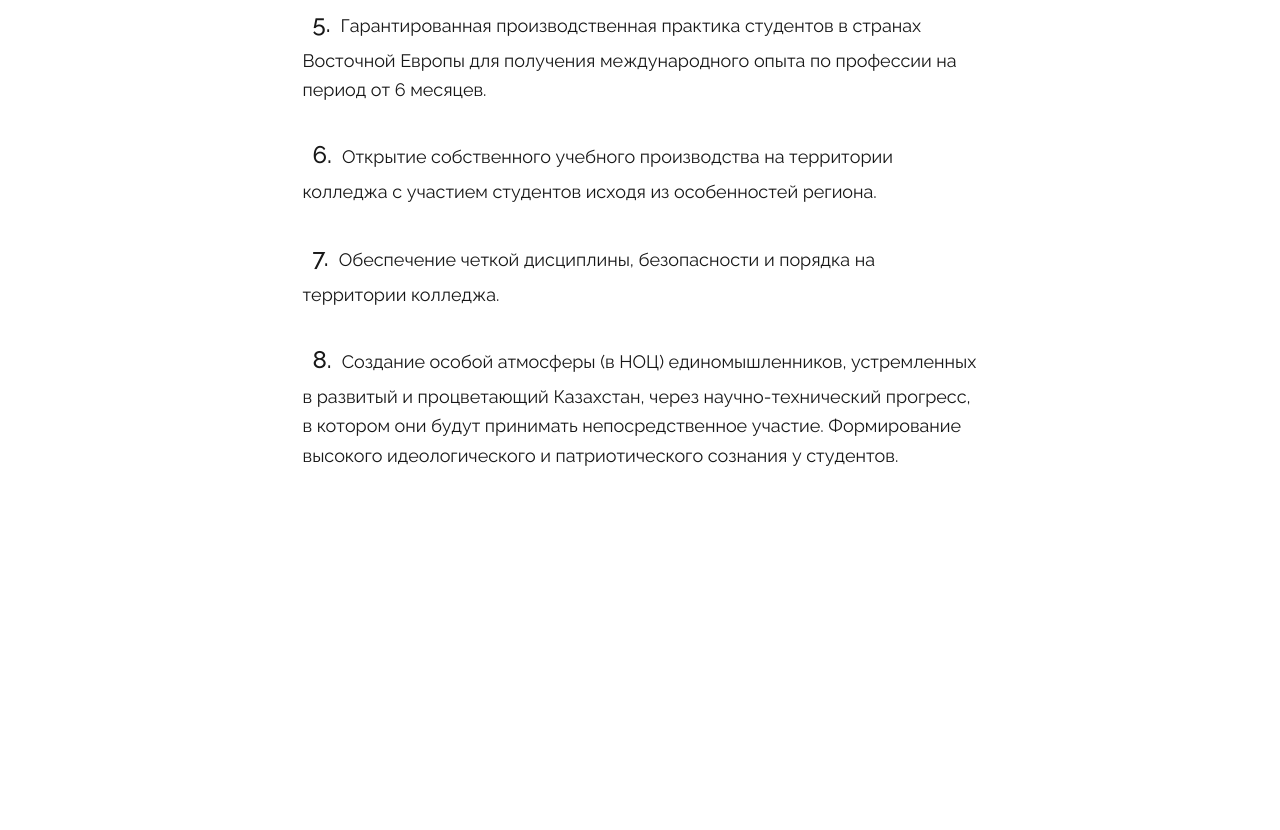
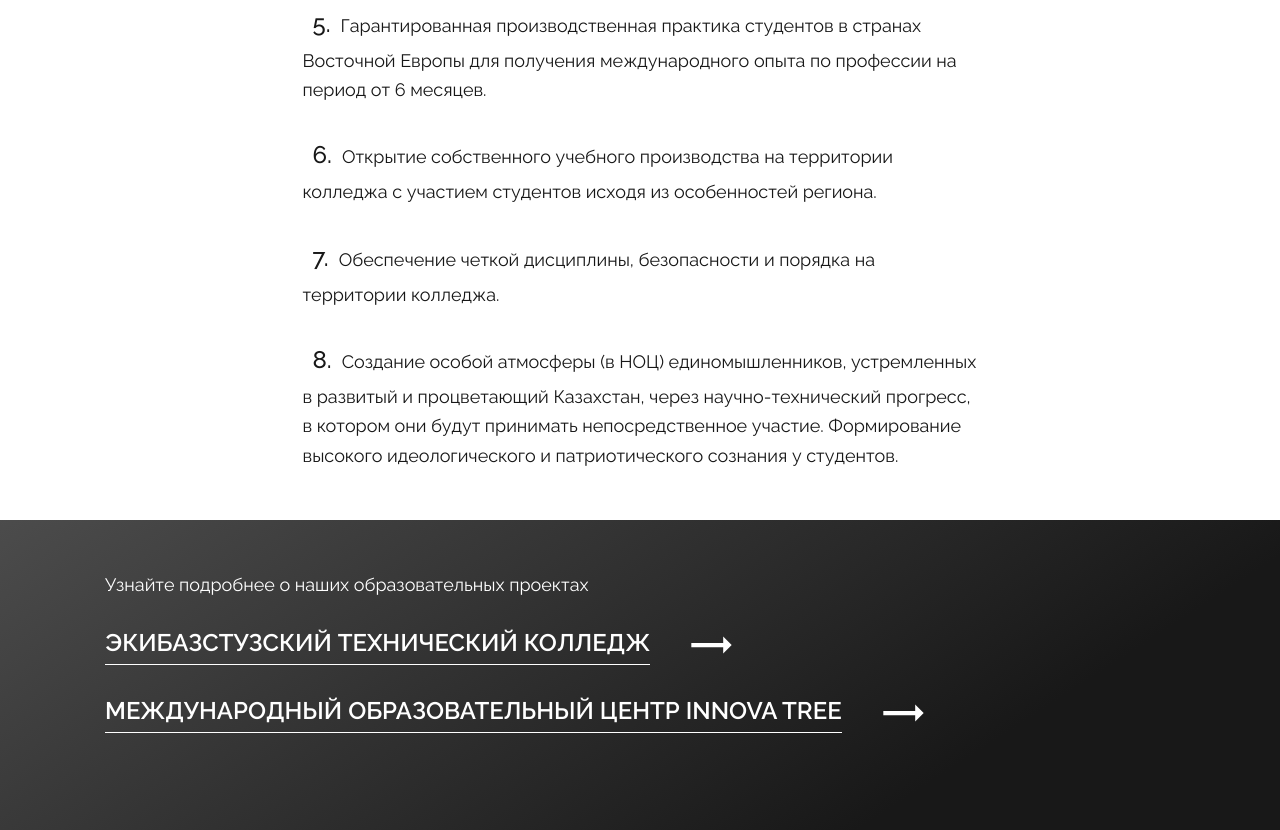
Before and after one commit to ccryptocoder/innovatree, a website: page src/index.html in a window 1280 px wide. Shown: the part 4206-5036 px from the top of the page. Before the commit the page ends 4726 px from the top, so only its background shows below. Drawn offline with nearby package versions, Linux system fonts and the light colour scheme; files that its build step writes are made by us from their sources; files whose address does not match are found by name.

Commit message:
Add more

```diff
--- a/src/index.html
+++ b/src/index.html
@@ -139,7 +139,23 @@
             </div>
         </section>
 
-
+        <div class="more">
+            <div class="container">
+                <div class="more__row">
+                    <div class="more__title">Узнайте подробнее о наших образовательных проектах</div>
+                    <a href="" class="more__link"><span class="more__link-text">Экибазстузский технический колледж</span>
+                        <svg width="41" height="18" viewBox="0 0 41 18" fill="none" xmlns="http://www.w3.org/2000/svg">
+                            <path d="M40.6875 9L32.1875 0.5V6.875H0.3125V11.125H32.1875V17.5L40.6875 9Z" fill="white"/>
+                        </svg>
+                    </a>
+                    <a href="" class="more__link"><span class="more__link-text">Международный образовательный центр Innova Tree</span>
+                        <svg width="41" height="18" viewBox="0 0 41 18" fill="none" xmlns="http://www.w3.org/2000/svg">
+                            <path d="M40.6875 9L32.1875 0.5V6.875H0.3125V11.125H32.1875V17.5L40.6875 9Z" fill="white"/>
+                        </svg>
+                    </a>
+                </div>
+            </div>
+        </div>
 
     </main>
 
--- /dev/null
+++ b/src/sass/blocks/_more.scss
@@ -0,0 +1,42 @@
+.more {
+    &__row {
+        padding: 50px 105px;
+        height: 310px;
+        background: linear-gradient(147.05deg, rgba(6, 6, 6, 0.65) -25.49%, #181818 75.98%, #181818 75.98%);
+    }
+    &__title {
+        font-weight: 400;
+        font-size: 18px;
+        line-height: 163.52%;
+        color: #FFFFFF;
+        margin-bottom: 30px;
+    }
+    &__link {
+        display: block;
+        font-weight: 600;
+        font-size: 24px;
+        line-height: 28px;
+        text-transform: uppercase;
+        text-decoration: none;
+        color: #FFFFFF;
+        &:not(:last-child) {
+            margin-bottom: 40px;
+        }
+        &:hover {
+            color: #FFF;
+        }
+        &-text {
+            margin-right: 35px;
+            position: relative;
+            &::after {
+                content: '';
+                position: absolute;
+                width: 100%;
+                height: 1px;
+                background: #FFF;
+                bottom: -8px;
+                left: 0;
+            }
+        }
+    }
+}
--- a/src/sass/style.scss
+++ b/src/sass/style.scss
@@ -13,3 +13,4 @@
 @import 'blocks/tasks';
 @import 'blocks/advantages';
 @import 'blocks/policy';
+@import 'blocks/more';
```
Also changed, not shown: dist/css/style.min.css, dist/index.html.
